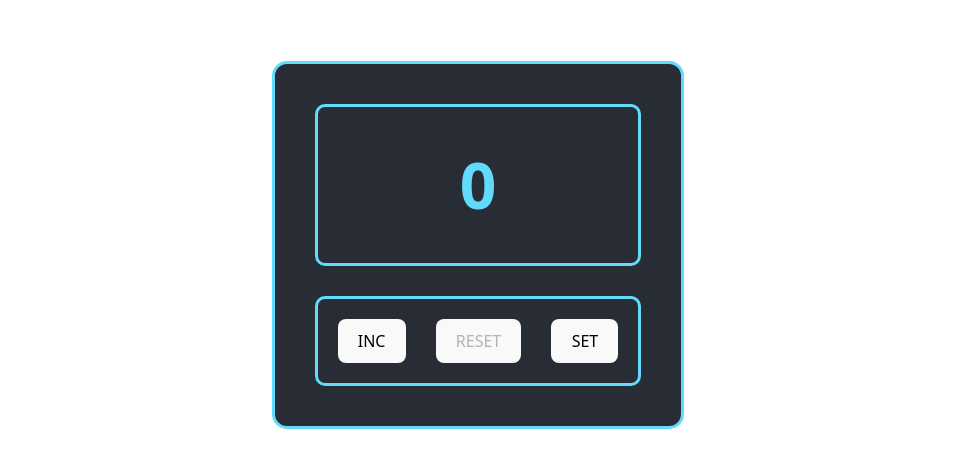
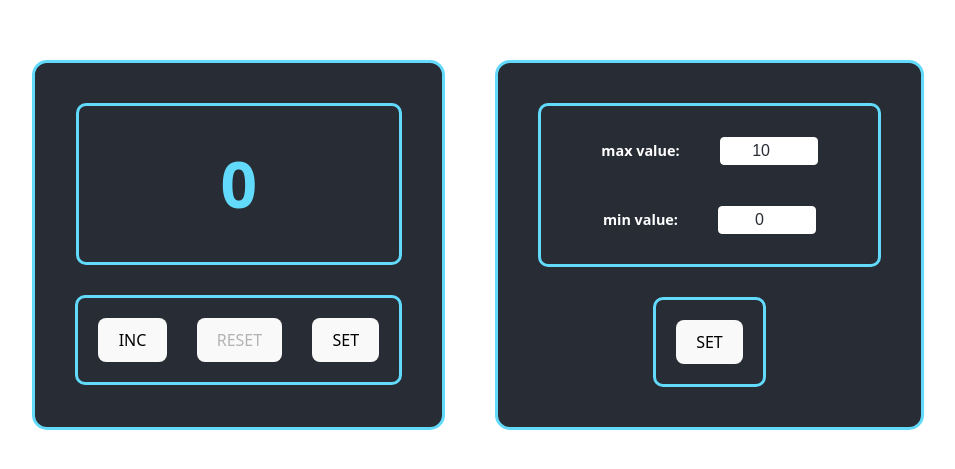
Before and after one commit to BaykovAleksandr/Counter-react-Incubator, a React (Vite) app: page / in a window 1280 px wide. Shown: the part 155-624 px from the top of the page, without its empty margins (162-1117 px from the left). Built offline with nearby package versions, Linux system fonts and the light colour scheme.

Commit message:
add Input component and Setter.tsx

```diff
--- a/src/App.css
+++ b/src/App.css
@@ -3,6 +3,17 @@
   margin: 0 auto;
   padding: 2rem;
   text-align: center;
+}
+
+.main {
+  display: flex;
+  gap: 50px;
+}
+
+@media (width < 768px) {
+  .main {
+    flex-direction: column;
+  }
 }
 
 .wrapper {
@@ -31,6 +42,40 @@
   margin: 0;
 }
 
+.counter-input-group {
+  font-size: 1.1rem;
+  font-weight: bold;
+  color: #61dafb;
+  padding: 30px 60px;
+  border: 3px solid #61dafb;
+  border-radius: 10px;
+  min-width: 200px;
+  text-align: center;
+  background-color: transparent;
+  margin: 0;
+  display: flex;
+  flex-direction: column;
+  gap: 40px;
+}
+
+
+.counter-input label {
+  font-size: 0.9rem;
+  color: #fff;
+
+}
+
+.counter-input input {
+  width: 80px;
+  padding: 4px 8px;
+  border: 1px solid #fff;
+  border-radius: 4px;
+  text-align: center;
+  background: #fff;
+  color: #282c34;
+  font-size: 1rem;
+  margin-left: 40px;
+}
 .counterRed {
   font-size: 4rem;
   font-weight: bold;
--- a/src/App.tsx
+++ b/src/App.tsx
@@ -1,11 +1,13 @@
 import "./App.css";
 
+import { Setter } from "./layout/Setter";
 import { Counter } from "./layout/Counter";
 
 function App() {
   return (
-    <div className="App">
-      <Counter/>
+    <div className="main">
+      <Counter />
+      <Setter />
     </div>
   );
 }
--- /dev/null
+++ b/src/components/Input.tsx
@@ -0,0 +1,20 @@
+import type { ChangeEvent } from 'react';
+
+type InputPropsType = {
+  value: number;
+  callback: (e: ChangeEvent<HTMLInputElement>) => void;
+  disabled?: boolean;
+  name: string;
+};
+
+export const Input = ({ value, callback, disabled, name }: InputPropsType) => {
+  return (
+    <input
+      type="number"
+      onChange={callback}
+      disabled={disabled}
+      value={value}
+      name={name}
+    ></input>
+  );
+};
--- a/src/layout/Counter.tsx
+++ b/src/layout/Counter.tsx
@@ -18,11 +18,11 @@ export const Counter = () => {
   };
 
   const onCliCkSet = () => {
-
+    alert('Counter')
   };
   return (
     <div className="wrapper">
-      <p className={count === MAXIMUM ? "counterRed" : "counter"}>{count}</p>
+      <div className={count === MAXIMUM ? "counterRed" : "counter"}>{count}</div>
       <div className="card">
         <Button
           name={"INC"}
--- /dev/null
+++ b/src/layout/Setter.tsx
@@ -0,0 +1,44 @@
+import { useState, type ChangeEvent } from "react";
+import "../App.css";
+import { Button } from "../components/Button";
+import { Input } from "../components/Input";
+
+export const Setter = () => {
+  const [maxValue, setMaxValue] = useState(10);
+  const [minValue, setMinValue] = useState(0);
+
+  const maxValueHandler = (e: ChangeEvent<HTMLInputElement>) =>
+    setMaxValue(Number(e.target.value));
+  const minValueHandler = (e: ChangeEvent<HTMLInputElement>) =>
+    setMinValue(Number(e.target.value));
+
+  return (
+    <div className="wrapper">
+      <div className="counter-input-group">
+        <div className="counter-input">
+          <label>
+            max value:
+            <Input
+              value={maxValue}
+              name="max-value"
+              callback={maxValueHandler}
+            />
+          </label>
+        </div>
+        <div className="counter-input">
+          <label>
+            min value:
+            <Input
+              value={minValue}
+              name="max-value"
+              callback={minValueHandler}
+            />
+          </label>
+        </div>
+      </div>
+      <div className="card">
+        <Button name={"SET"} callback={() => alert("Setter")} />
+      </div>
+    </div>
+  );
+};
```
